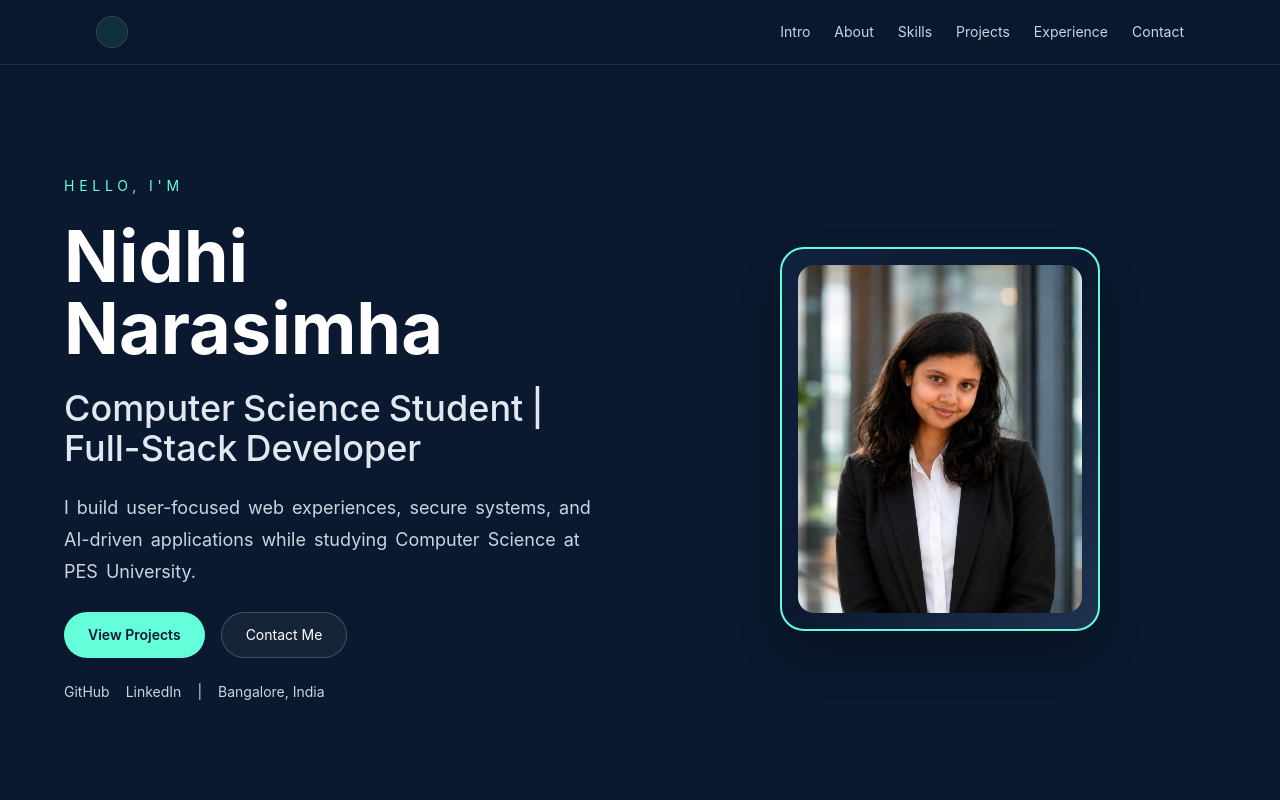
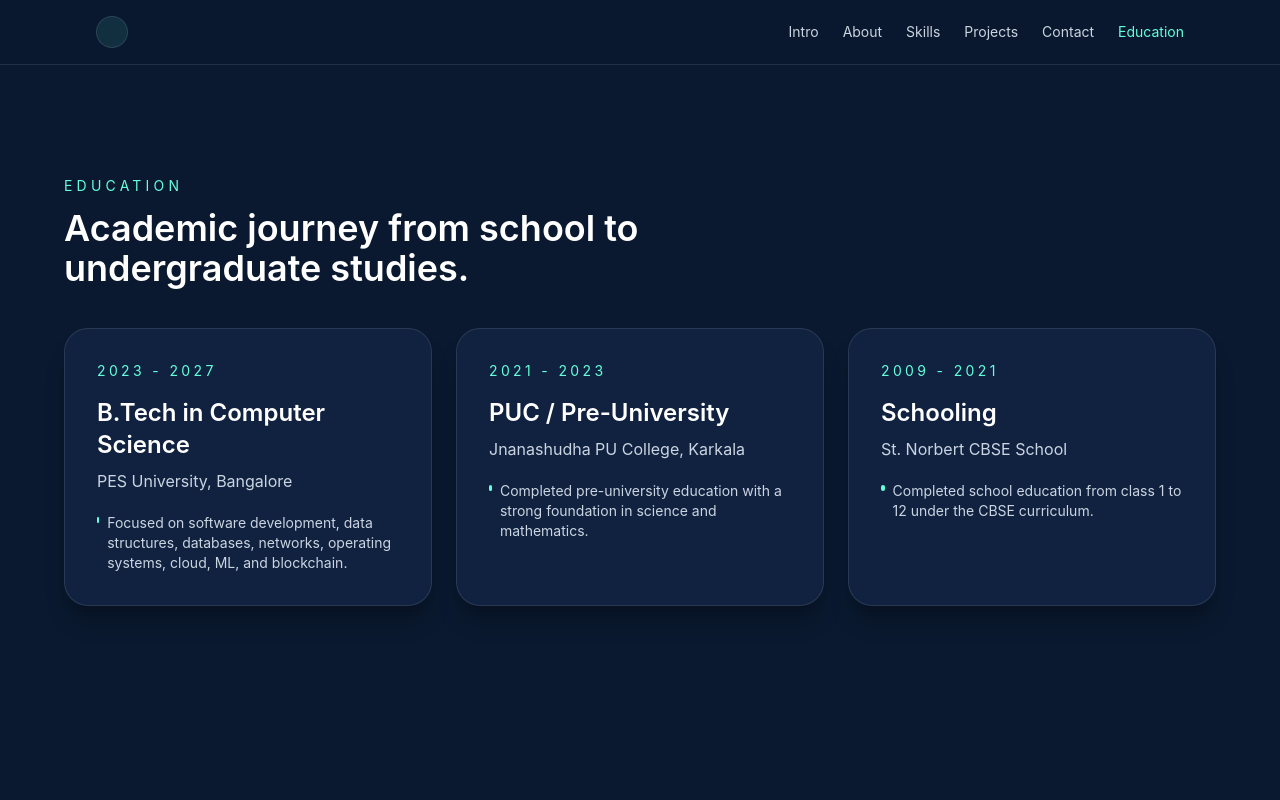
Before and after one commit to nidhinarasimha/nidhinarasimha.github.io, a React (Vite) app: page /education in a window 1280 px wide. Shown: the top 800 px of the page. Built offline with nearby package versions, Linux system fonts and the light colour scheme.

Commit message:
Setup GitHub Pages

```diff
--- a/src/App.tsx
+++ b/src/App.tsx
@@ -1,6 +1,7 @@
 import { Routes, Route, useLocation } from 'react-router-dom';
 import Navbar from './components/Navbar';
 import Home from './routes/Home';
+import Education from './routes/Education';
 import ProjectDetail from './routes/ProjectDetail';
 
 function App() {
@@ -12,6 +13,7 @@ function App() {
       <main className="pt-20">
         <Routes location={location}>
           <Route path="/" element={<Home />} />
+          <Route path="/education" element={<Education />} />
           <Route path="/projects/:slug" element={<ProjectDetail />} />
           <Route path="*" element={<Home />} />
         </Routes>
--- a/src/components/Navbar.tsx
+++ b/src/components/Navbar.tsx
@@ -6,9 +6,10 @@ const navItems = [
   { label: 'About', id: 'about' },
   { label: 'Skills', id: 'skills' },
   { label: 'Projects', id: 'projects' },
-  { label: 'Experience', id: 'experience' },
   { label: 'Contact', id: 'contact' },
 ];
+
+const educationLink = { label: 'Education', path: '/education' };
 
 export default function Navbar() {
   const [active, setActive] = useState('intro');
@@ -68,6 +69,12 @@ export default function Navbar() {
               {item.label}
             </button>
           ))}
+          <Link
+            to={educationLink.path}
+            className={`transition-colors ${location.pathname === educationLink.path ? 'text-[#64ffda]' : 'text-slate-300 hover:text-white'}`}
+          >
+            {educationLink.label}
+          </Link>
         </nav>
 
         <button
@@ -97,6 +104,13 @@ export default function Navbar() {
                 {item.label}
               </button>
             ))}
+            <Link
+              to={educationLink.path}
+              onClick={() => setOpen(false)}
+              className={`rounded-lg px-3 py-2 text-left transition ${location.pathname === educationLink.path ? 'bg-[#112240] text-[#64ffda]' : 'text-slate-200 hover:bg-white/5 hover:text-white'}`}
+            >
+              {educationLink.label}
+            </Link>
           </div>
         </div>
       )}
--- /dev/null
+++ b/src/routes/Education.tsx
@@ -0,0 +1,59 @@
+import { motion } from 'framer-motion';
+import SectionHeading from '../components/SectionHeading';
+
+const educationEntries = [
+  {
+    period: '2023 - 2027',
+    title: 'B.Tech in Computer Science',
+    institution: 'PES University, Bangalore',
+    details: ['Focused on software development, data structures, databases, networks, operating systems, cloud, ML, and blockchain.'],
+  },
+  {
+    period: '2021 - 2023',
+    title: 'PUC / Pre-University',
+    institution: 'Jnanashudha PU College, Karkala',
+    details: ['Completed pre-university education with a strong foundation in science and mathematics.'],
+  },
+  {
+    period: '2009 - 2021',
+    title: 'Schooling',
+    institution: 'St. Norbert CBSE School',
+    details: ['Completed school education from class 1 to 12 under the CBSE curriculum.'],
+  },
+];
+
+export default function Education() {
+  return (
+    <motion.section
+      className="min-h-screen bg-[#0a192f] px-6 py-24 sm:px-8"
+      initial={{ opacity: 0, y: 30 }}
+      animate={{ opacity: 1, y: 0 }}
+      transition={{ duration: 0.6 }}
+    >
+      <div className="mx-auto max-w-6xl">
+        <SectionHeading title="Education" subtitle="Academic journey from school to undergraduate studies." />
+
+        <div className="mt-10 grid gap-6 sm:grid-cols-2 lg:grid-cols-3">
+          {educationEntries.map((item) => (
+            <article
+              key={item.title}
+              className="rounded-3xl border border-white/10 bg-[#112240] p-6 shadow-xl shadow-black/20 transition hover:-translate-y-1 hover:border-[#64ffda] sm:p-8"
+            >
+              <p className="text-sm uppercase tracking-[0.24em] text-[#64ffda]">{item.period}</p>
+              <h3 className="mt-4 text-2xl font-semibold text-white">{item.title}</h3>
+              <p className="mt-2 text-slate-300">{item.institution}</p>
+              <ul className="mt-5 space-y-3 text-slate-300">
+                {item.details.map((detail) => (
+                  <li key={detail} className="flex gap-2 text-sm">
+                    <span className="mt-1 inline-block h-1.5 w-1.5 rounded-full bg-[#64ffda]"></span>
+                    <span>{detail}</span>
+                  </li>
+                ))}
+              </ul>
+            </article>
+          ))}
+        </div>
+      </div>
+    </motion.section>
+  );
+}
--- a/src/routes/Home.tsx
+++ b/src/routes/Home.tsx
@@ -1,7 +1,7 @@
 import { useEffect } from 'react';
 import { motion } from 'framer-motion';
 import { Link, useLocation } from 'react-router-dom';
-import { projects, skillCategories, timeline, name, title, shortBio, socials, contactInfo } from '../data/portfolio';
+import { projects, skillCategories, name, title, shortBio, socials, contactInfo } from '../data/portfolio';
 import ProjectCard from '../components/ProjectCard';
 import SectionHeading from '../components/SectionHeading';
 
@@ -113,6 +113,12 @@ export default function Home() {
               >
                 View Projects
               </a>
+              <Link
+                to="/education"
+                className="inline-flex items-center justify-center rounded-full border border-white/20 bg-white/5 px-6 py-3 text-sm text-white transition hover:border-[#64ffda] hover:text-[#64ffda]"
+              >
+                Education
+              </Link>
               <a
                 href="#contact"
                 className="inline-flex items-center justify-center rounded-full border border-white/20 bg-white/5 px-6 py-3 text-sm text-white transition hover:border-[#64ffda] hover:text-[#64ffda]"
@@ -232,42 +238,6 @@ export default function Home() {
       </motion.section>
 
       <motion.section
-        id="experience"
-        className="min-h-screen bg-[#0a192f] px-6 py-24 sm:px-8"
-        initial="hidden"
-        whileInView="visible"
-        viewport={{ once: true }}
-        transition={{ duration: 0.7, delay: 0.25 }}
-        variants={sectionVariant}
-      >
-        <SectionHeading title="Experience" subtitle="Education, projects, and leadership highlights." />
-        <div className="grid gap-6 lg:grid-cols-2">
-          {timeline.map((item) => (
-            <motion.article
-              key={item.title}
-              className="group rounded-3xl border border-white/10 bg-[#0a192f]/80 p-6 shadow-xl shadow-black/20 transition hover:-translate-y-1 hover:border-[#64ffda]"
-              initial={{ opacity: 0, y: 30 }}
-              whileInView={{ opacity: 1, y: 0 }}
-              viewport={{ once: true, amount: 0.3 }}
-              transition={{ duration: 0.45 }}
-            >
-              <p className="text-sm uppercase tracking-[0.24em] text-[#64ffda]">{item.date}</p>
-              <h3 className="mt-3 text-xl font-semibold text-white">{item.title}</h3>
-              <p className="mt-1 text-sm text-slate-300">{item.subtitle}</p>
-              <ul className="mt-5 space-y-3 text-slate-300">
-                {item.details.map((detail) => (
-                  <li key={detail} className="flex gap-2 text-sm">
-                    <span className="mt-1 inline-block h-1.5 w-1.5 rounded-full bg-[#64ffda]"></span>
-                    <span>{detail}</span>
-                  </li>
-                ))}
-              </ul>
-            </motion.article>
-          ))}
-        </div>
-      </motion.section>
-
-      <motion.section
         id="contact"
         className="min-h-screen bg-[#112240] px-6 py-24 text-slate-100 sm:px-8"
         initial="hidden"
```
